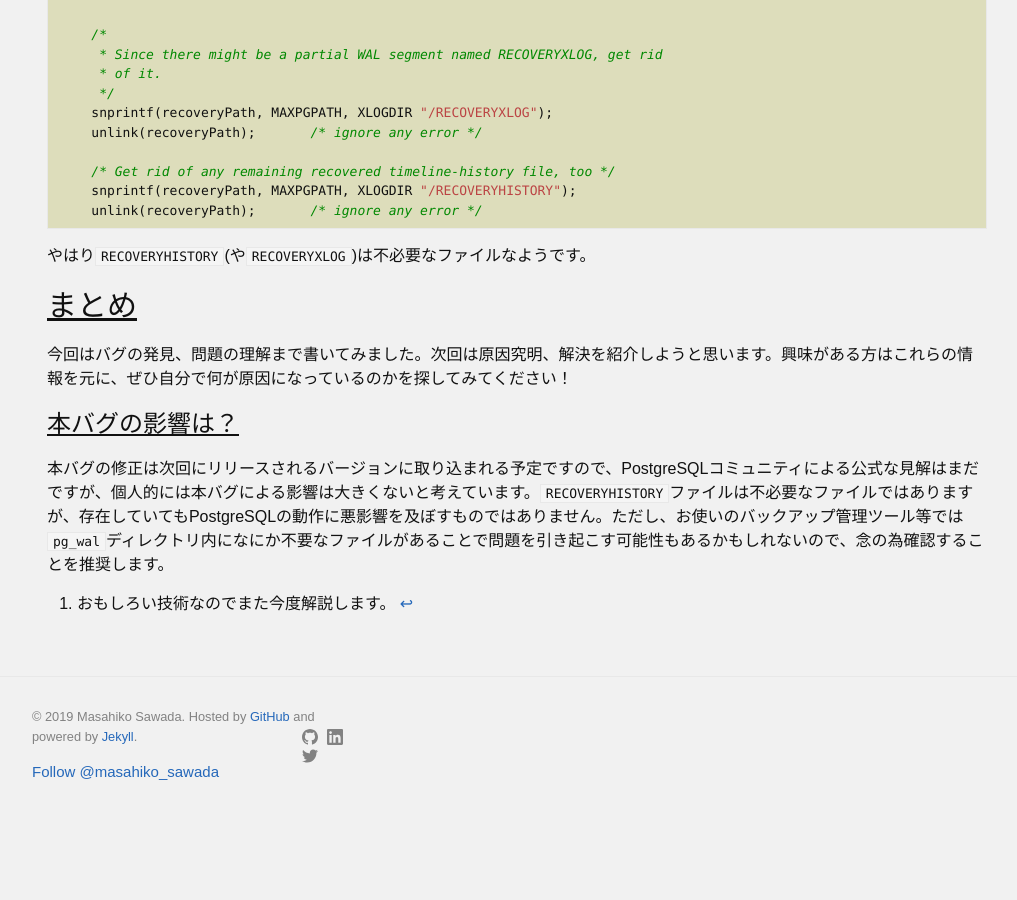
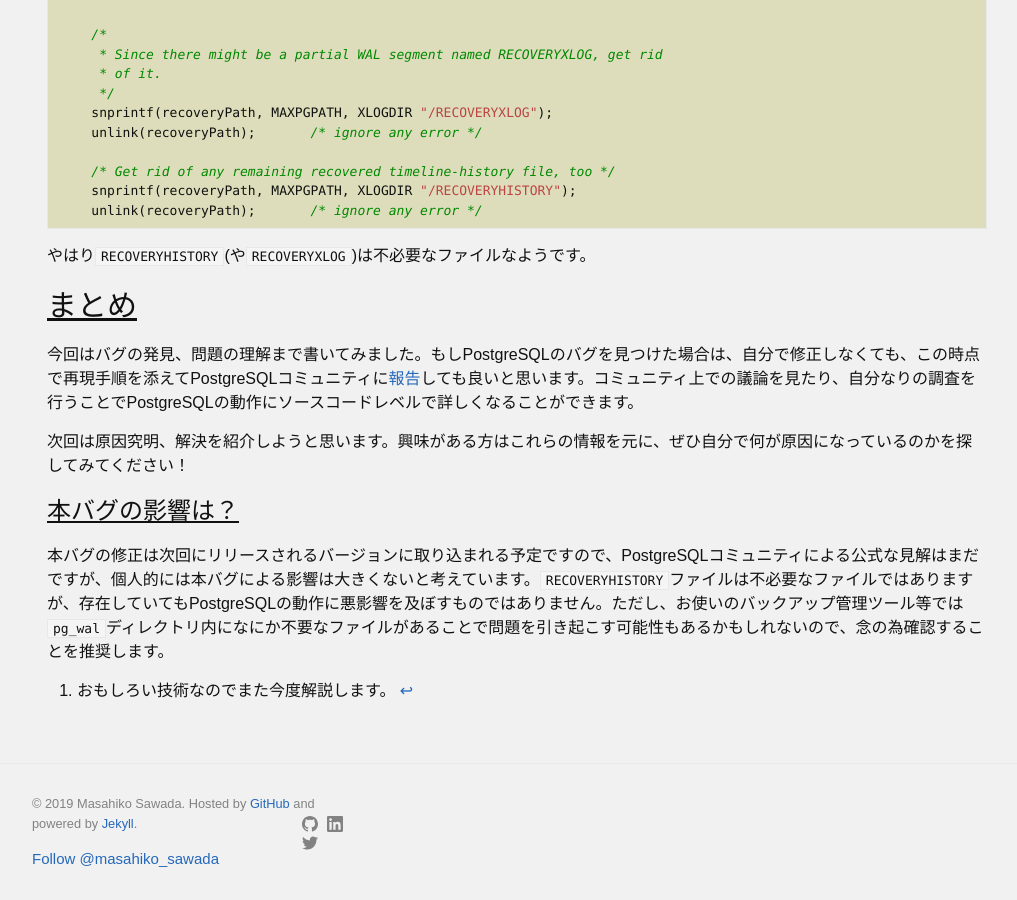
Before and after one commit to MasahikoSawada/masahikosawada.github.io, a Jekyll site: the page built from _posts/2019-10-03-Fix-Recovery-Bug-01.md, in a window 1280 px wide and 900 px high, scrolled down 3598 px. Shown: the whole window, without its empty margins (123-1140 px from the left). Built offline with Jekyll 4.4.1, drawn with Linux system fonts in a browser that asks for light colours; comment, search, counter and statistics services are not loaded; before the commit the page ends 4411 px from its top, so only the background shows below that.

Commit message:
Post: add information for bug reporting.

```diff
--- a/_posts/2019-10-03-Fix-Recovery-Bug-01.md
+++ b/_posts/2019-10-03-Fix-Recovery-Bug-01.md
@@ -173,7 +173,9 @@ exitArchiveRecovery(TimeLineID endTLI, XLogRecPtr endOfLog)
 
 # まとめ
 
-今回はバグの発見、問題の理解まで書いてみました。次回は原因究明、解決を紹介しようと思います。興味がある方はこれらの情報を元に、ぜひ自分で何が原因になっているのかを探してみてください！
+今回はバグの発見、問題の理解まで書いてみました。もしPostgreSQLのバグを見つけた場合は、自分で修正しなくても、この時点で再現手順を添えてPostgreSQLコミュニティに[報告](https://www.postgresql.org/account/submitbug/)しても良いと思います。コミュニティ上での議論を見たり、自分なりの調査を行うことでPostgreSQLの動作にソースコードレベルで詳しくなることができます。
+
+次回は原因究明、解決を紹介しようと思います。興味がある方はこれらの情報を元に、ぜひ自分で何が原因になっているのかを探してみてください！
 
 ## 本バグの影響は？
 
```
